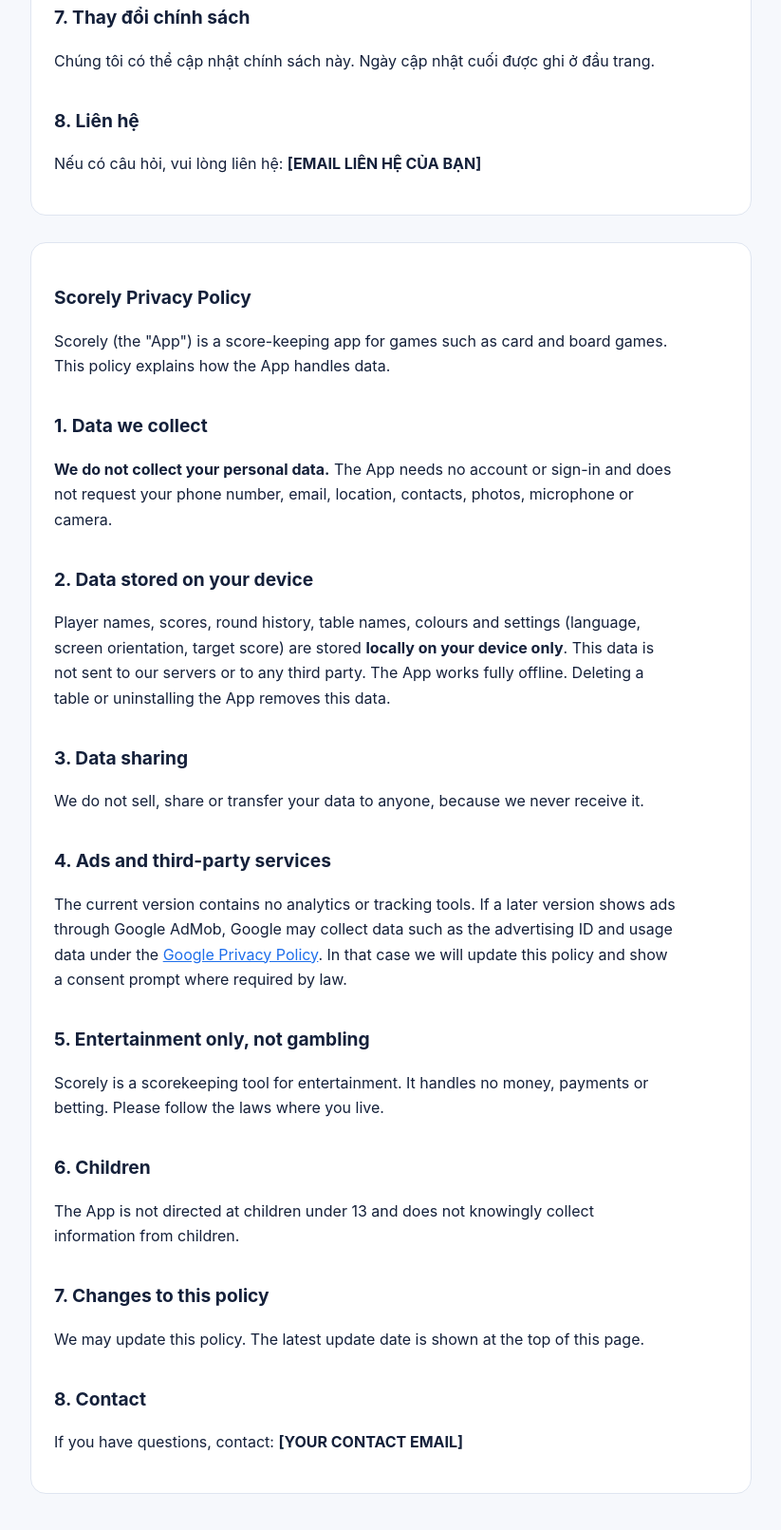
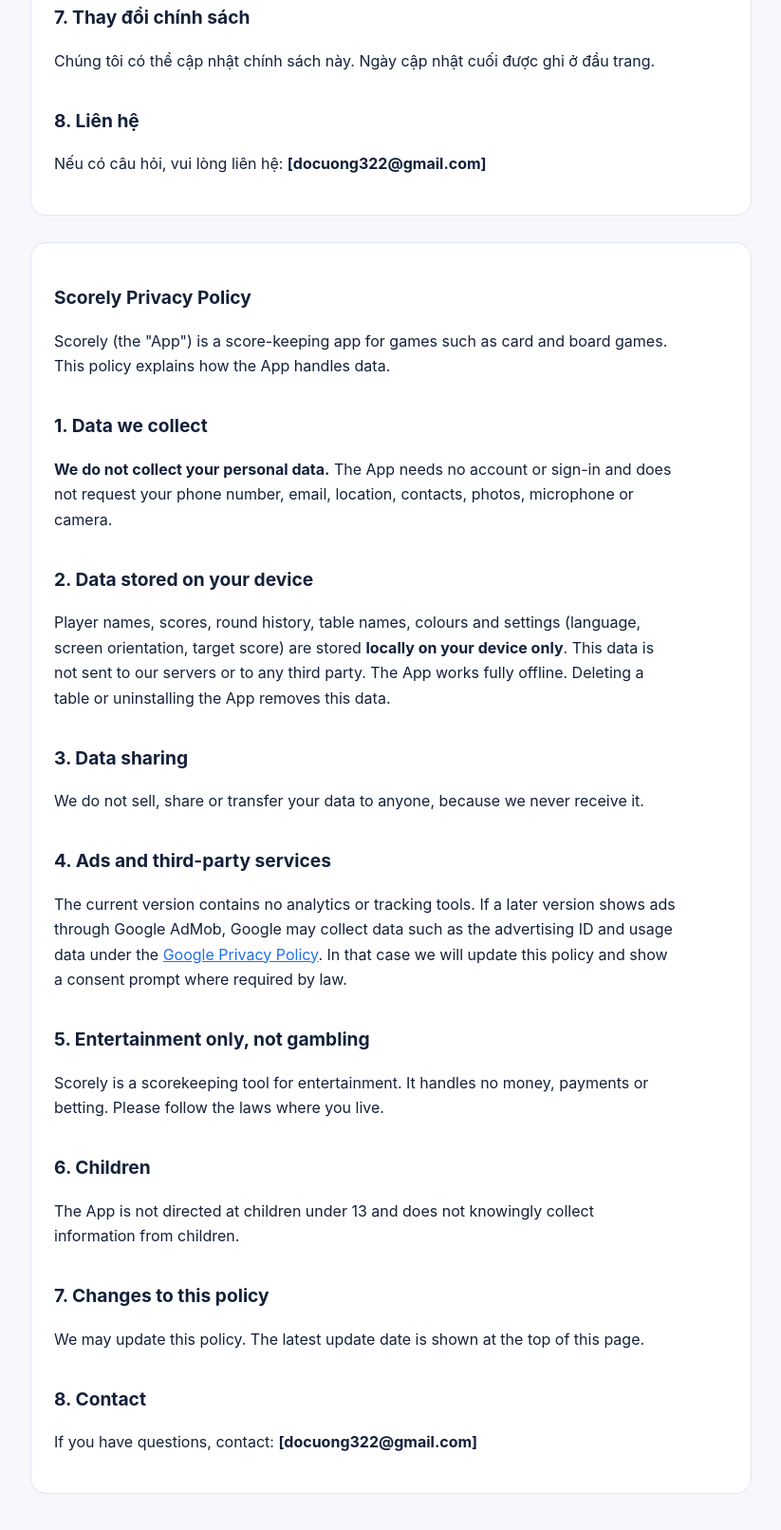
Before and after one commit to docuong322/Web, a plain HTML site: page index.html in a window 1280 px wide. Shown: the part 1326-2937 px from the top of the page at 95% size, without its empty margins (228-1051 px from the left). Drawn offline with Linux system fonts and the light colour scheme.

Commit message:
Update index.html

```diff
--- a/index.html
+++ b/index.html
@@ -49,7 +49,7 @@ ul{padding-left:1.2em}
 <p>Chúng tôi có thể cập nhật chính sách này. Ngày cập nhật cuối được ghi ở đầu trang.</p>
 
 <h2>8. Liên hệ</h2>
-<p>Nếu có câu hỏi, vui lòng liên hệ: <strong>[EMAIL LIÊN HỆ CỦA BẠN]</strong></p>
+<p>Nếu có câu hỏi, vui lòng liên hệ: <strong>[docuong322@gmail.com]</strong></p>
 </section>
 
 <section id="en" lang="en">
@@ -78,6 +78,6 @@ ul{padding-left:1.2em}
 <p>We may update this policy. The latest update date is shown at the top of this page.</p>
 
 <h2>8. Contact</h2>
-<p>If you have questions, contact: <strong>[YOUR CONTACT EMAIL]</strong></p>
+<p>If you have questions, contact: <strong>[docuong322@gmail.com]</strong></p>
 </section>
 </main>
```
